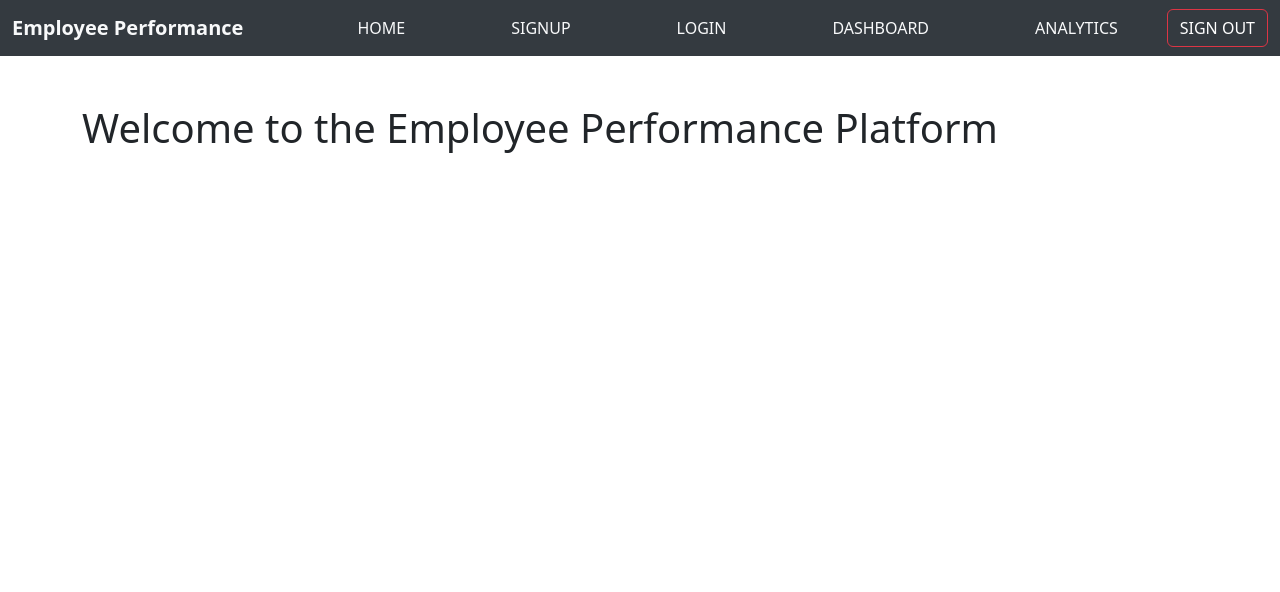
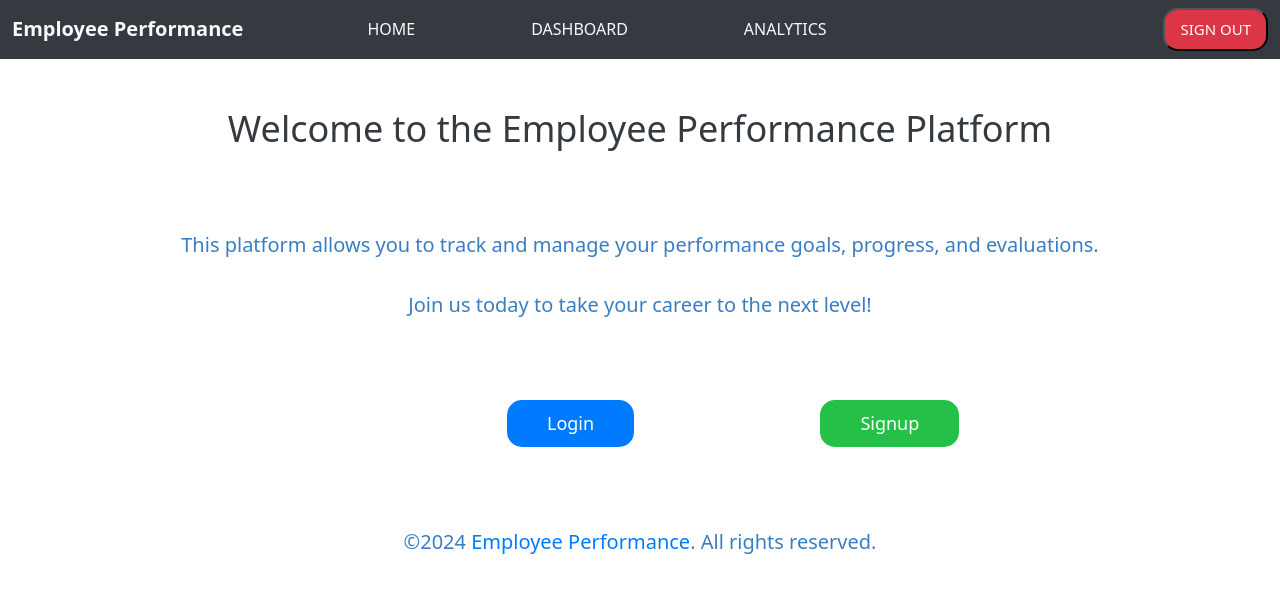
Before and after one commit to Muniafu/Employee-Management, a React (Create React App) app in the folder client/: page / in a window 1280 px wide. Shown: the top 592 px of the page. Built offline with nearby package versions, Linux system fonts and the light colour scheme.

Commit message:
updated code

```diff
--- a/client/src/components/Header.css
+++ b/client/src/components/Header.css
@@ -10,7 +10,7 @@
 }
 
 .navbar-nav .nav-link {
-    flex-grow: 5;
+    flex-grow: 1;
     text-align: center;
 }
 
@@ -18,8 +18,8 @@
     color: #f8f9fa !important;
     font-size: 1.2rem;
     text-transform: uppercase;
-    padding: 10px 15px;
-    margin-left: 90px;
+    padding: 10px 5px;
+    margin-left: 100px;
 }
 
 .nav-link:hover {
@@ -27,15 +27,16 @@
     text-decoration: none;
 }
 
-.btn {
+.btn-header {
     background-color: #dc3545;
     color: #fff !important;
     font-size: 15px;
     padding: 8px 15px;
     text-transform: uppercase;
+    border-radius: 15px;
 }
 
-.btn:hover {
+.btn-header:hover {
     background-color: #c82333 !important;
     border-color: #bd2130;
 }
--- a/client/src/components/Header.js
+++ b/client/src/components/Header.js
@@ -6,8 +6,7 @@ function Header() {
   const navigate = useNavigate();
 
   const handleSignOut = () => {
-    // Logic to handle sign out (if needed, e.g., clearing local storage)
-    navigate('/login');  // Redirect to login page
+    navigate('/');
   };
   return (
     <nav className="navbar navbar-expand-lg">
@@ -19,12 +18,6 @@ function Header() {
               <Link className="nav-link" to="/">Home</Link>
             </li>
             <li className="nav-item">
-              <Link className="nav-link" to="/signup">Signup</Link>
-            </li>
-            <li className="nav-item">
-              <Link className="nav-link" to="/login">Login</Link>
-            </li>
-            <li className="nav-item">
               <Link className="nav-link" to="/dashboard">Dashboard</Link>
             </li>
             <li className="nav-item">
@@ -32,7 +25,7 @@ function Header() {
             </li>
           </ul>
         </div>
-        <button onClick={handleSignOut} className="btn btn-outline-danger">
+        <button onClick={handleSignOut} className="btn-header btn-outline-danger">
           Sign Out
         </button>
       </div>
--- a/client/src/pages/Analytics.css
+++ b/client/src/pages/Analytics.css
@@ -77,3 +77,39 @@
         padding: 10px;
     }
 }
+
+.button .btn{
+    text-align: center;
+    margin-top: 20px;
+    color: #000000;
+    text-transform: uppercase;
+}
+
+.signOut {
+    padding: 10px 20px;
+    font-size: 16px;
+    transition: background-color 0.3s ease, color 0.3s ease;
+}
+
+.button .btn:hover {
+    background-color: #9e2430;
+    color: #fff;
+}
+
+.footer {
+    text-align: center;
+    padding: 10px 0;
+    background-color: #f1f1f1;
+    color: #777;
+    margin-top: 30px;
+}
+
+.footer a {
+    color: #007bff;
+    text-align: center;
+    text-decoration: none;
+}
+
+.footer a:hover {
+    text-decoration: underline;
+}
--- a/client/src/pages/Analytics.js
+++ b/client/src/pages/Analytics.js
@@ -1,9 +1,11 @@
 import React, { useState, useEffect } from 'react';
 import axios from 'axios';
+import { useNavigate } from 'react-router-dom';
 import './Analytics.css';
 
 function Analytics() {
   const [employees, setEmployees] = useState([]);
+  const navigate = useNavigate();
 
   useEffect(() => {
     const fetchEmployees = async () => {
@@ -17,6 +19,10 @@ function Analytics() {
 
     fetchEmployees();
   }, []);
+
+  const handleSignOut = () => {
+    navigate('/login');
+  };
 
   return (
     <div className="analytics">
@@ -47,6 +53,17 @@ function Analytics() {
       ) : (
         <p>No employee data found</p>
       )}
+      <div className="button">
+        <button onClick={handleSignOut} className="btn btn-outline-danger signOut">
+          Sign Out
+        </button>
+      </div>
+
+      <footer className="footer">
+        <p>
+          ©{new Date().getFullYear()} <a href="https://yourcompany.com" target="_blank" rel="noopener noreferrer">Employee Performance</a>. All rights reserved.
+        </p>
+      </footer>
     </div>
   );
 }
--- a/client/src/pages/Dashboard.css
+++ b/client/src/pages/Dashboard.css
@@ -58,3 +58,39 @@
         padding: 15px;
     }
 }
+
+.button {
+    text-align: center;
+    margin-top: 20px;
+    color: #fff;
+    background-color: #dc3545;
+}
+
+.signOut {
+    padding: 10px 20px;
+    font-size: 16px;
+    transition: background-color 0.3s ease, color 0.3s ease;
+}
+
+.button:hover {
+    background-color: #9e2430;
+    color: #fff;
+}
+
+.footer {
+    text-align: center;
+    padding: 10px 0;
+    background-color: #f1f1f1;
+    color: #777;
+    margin-top: 30px;
+}
+
+.footer a {
+    color: #007bff;
+    text-align: center;
+    text-decoration: none;
+}
+
+.footer a:hover {
+    text-decoration: underline;
+}
--- a/client/src/pages/Dashboard.js
+++ b/client/src/pages/Dashboard.js
@@ -1,10 +1,13 @@
 import React, { useState, useEffect } from 'react';
 import axios from 'axios';
+import { useNavigate } from 'react-router-dom';
+import '../components/Header';
 import './Dashboard.css';
 
 function Dashboard() {
   const [employee, setEmployee] = useState(null);
-  const email = "employee@example.com"; // Simulate logged-in employee's email
+  const email = "employee@example.com";
+  const navigate = useNavigate();
 
   useEffect(() => {
     const fetchEmployee = async () => {
@@ -23,6 +26,10 @@ function Dashboard() {
     fetchEmployee();
   }, []);
 
+  const handleSignOut = () => {
+    navigate('/login');
+  };
+
   return (
     <div className="dashboard">
       <h2 className="dashboard-title">Employee Dashboard</h2>
@@ -37,6 +44,19 @@ function Dashboard() {
       ) : (
         <p>Loading employee data...</p>
       )}
+
+<div className="button">
+        <button onClick={handleSignOut} className="btn btn-outline-danger signOut">
+          Sign Out
+        </button>
+      </div>
+
+      <footer className="footer">
+        <p>
+          ©{new Date().getFullYear()} <a href="https://yourcompany.com" target="_blank" rel="noopener noreferrer">Employee Performance</a>. All rights reserved.
+        </p>
+      </footer>
+
     </div>
   );
 }
--- /dev/null
+++ b/client/src/pages/Home.css
@@ -0,0 +1,69 @@
+.home-container {
+    display: flex;
+    flex-direction: column;
+    justify-content: center;
+    align-items: center;
+    text-align: center;
+}
+
+.home-container h1 {
+    font-size: 36px;
+    color: #343a40;
+    margin-bottom: 80px;
+}
+
+.home-container p {
+    font-size: 20px;
+    color: #397ec4;
+    margin-bottom: 80px;
+    text-align: center;
+}
+
+.btn-container {
+    display: flex;
+    gap: 70%;
+    margin-bottom: 40px;
+}
+.btn-container .btn {
+    padding: 10px 40px;
+    font-size: 18px;
+    border: none;
+    border-radius: 15px;
+    cursor: pointer;
+    transition: background-color 0.3s ease;
+}
+.btn-container .btn-primary {
+    background-color: #007bff;
+    color: #fff;
+}
+
+.btn-container .btn-primary:hover {
+    background-color: #0056b3;
+}
+
+.btn-container .btn-secondary {
+    background-color: #24c048;
+    color: #fff;  /* White text */
+}
+
+.btn-container .btn-secondary:hover {
+    background-color: #1c9639;
+}
+
+.home-container .footer {
+    text-align: center;
+    background-color: #fff;
+    color: #777;
+    margin-top: 30px;
+}
+
+.home-container .footer a {
+    color: #007bff;
+    text-align: center;
+    text-decoration: none;
+}
+
+.home-container .footer:hover {
+    text-decoration: none;
+    color: #777;
+}
--- a/client/src/pages/Home.js
+++ b/client/src/pages/Home.js
@@ -1,9 +1,34 @@
 import React from 'react';
+import { useNavigate } from 'react-router-dom';
+import './Home.css';
 
 function Home() {
+  const navigate = useNavigate();
+
+  const handleLogin = () => {
+    navigate('/login'); // Redirect to login page
+  };
+
+  const handleSignup = () => {
+    navigate('/signup'); // Redirect to signup page
+  };
   return (
-    <div>
+    <div className="home-container">
       <h1>Welcome to the Employee Performance Platform</h1>
+      <p>
+        This platform allows you to track and manage your performance goals, progress, and evaluations.<br/><br/>
+        Join us today to take your career to the next level!
+      </p>
+      <div className="btn-container">
+        <button onClick={handleLogin} className="btn btn-primary">Login</button>
+        <button onClick={handleSignup} className="btn btn-secondary">Signup</button>
+      </div>
+
+      <footer className="footer">
+        <p>
+          ©{new Date().getFullYear()} <a href="https://yourcompany.com" target="_blank" rel="noopener noreferrer">Employee Performance</a>. All rights reserved.
+        </p>
+      </footer>
     </div>
   );
 }
```
